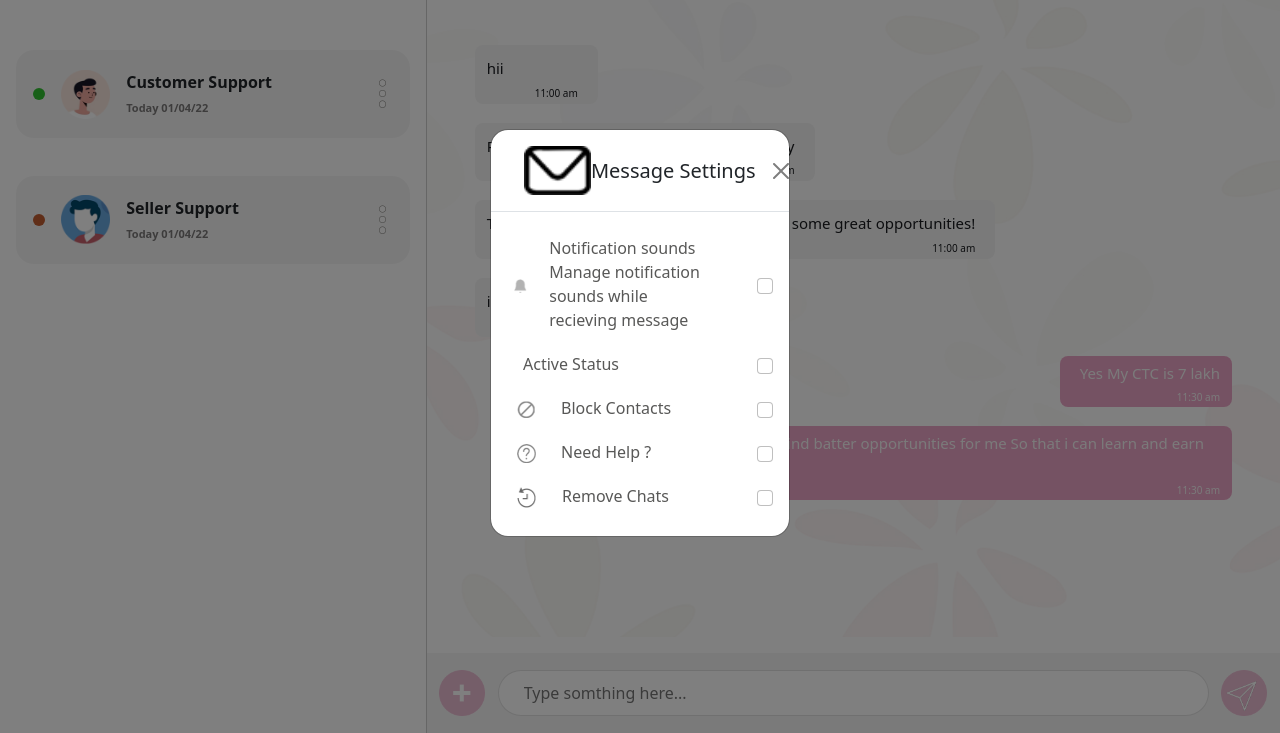
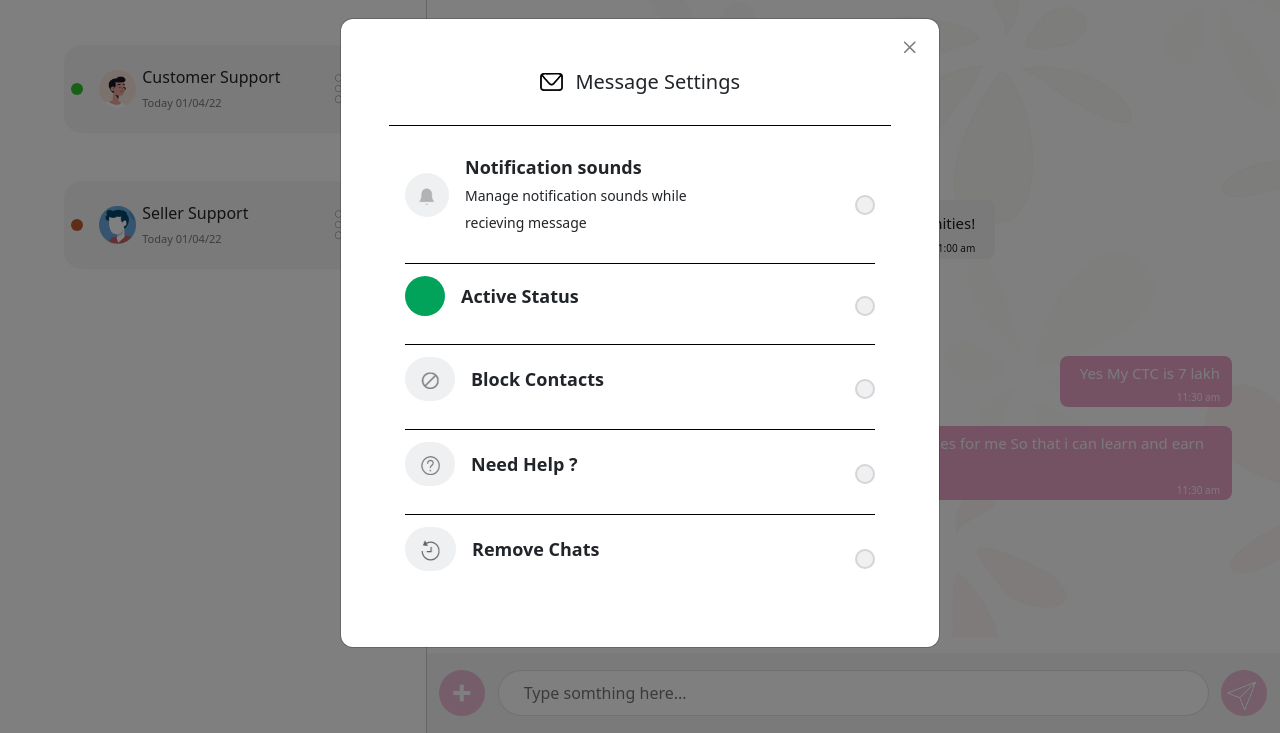
Before and after one commit to Jagrati1213/fireart, a plain HTML site: page index.html in a window 1280 px wide. Both pictures are taken after a click on the button 333 px from the left and 32 px from the top of the page. Shown: the part 67-800 px from the top of the page. Drawn offline with nearby package versions, Linux system fonts and the light colour scheme.

Commit message:
message-settings-style-add

```diff
--- a/style.css
+++ b/style.css
@@ -13,11 +13,14 @@
     --border:#cccccc;
     --msg:#585857;
     --msg-hover:#f5dde867;
+    --msg-set-pink:#eba5c7;
+    --msg-set-white:#eef0f2;
+    --msg-set-green:#00a359;
 }
 body{
     overflow-x: hidden;
 }
-section{
+.chat-container{
     height: 100vh;
     margin: 0;
     padding: 0 !important;
@@ -35,21 +38,21 @@ section{
 }
 .chat-info header,
 .chat-box header,
-.input-box{
+.chat-box .input-box{
    background-color: var(--white);
 }
 .chat-info header,
 .chat-box header{
    height:8vh;
 }
-.chat-person{
+.chat-info .chat-person{
     height: 40vh;
     margin-top: auto;
     /* padding: 0 3rem; */
     padding: 0 4rem;
 
 }
-.pointer{
+.chat-person .person-box .pointer{
     background: var(--green);
     padding: 6px;
     border: none;
@@ -62,7 +65,7 @@ section{
     border-radius: 18px;
     height: 11vh;
 }
-.person-box p{
+.chat-box .person-box p{
     font-size: 16px;
     font-weight: 600;
 }
@@ -70,37 +73,120 @@ section{
     font-size: 11px;
     color: #7b7979;
 }
-.modal-1{
+/* <!-- Message-Settings-Trigger-Modal START--> */
+.massage-setting-modal .modal-dialog{
+    max-width: 600px;
+}
+.massage-setting-modal .modal-content{
+    padding: 0 3rem;
+    border-radius: 13px;
+    padding-bottom: 2rem;
+}
+.massage-setting-modal .modal-header{
+    border-bottom: 1px solid #000;
+}
+.massage-setting-modal .modal-header .btn-close{
+    transform: translate(167%,-88%);
+    font-size: 12px;
+    font-weight:bold;
+}
+.massage-setting-modal .modal-header > div{
+    padding: 2rem 0rem 12px 0rem;
+}
+.massage-setting-modal .modal-header .msg-set-img{
+    width: 5% !important;
+    margin-right: 12px;
+}
+.massage-setting-modal .modal-body{
+    border-bottom: none;
+}
+.massage-setting-modal .modal-body >div{
+    border-bottom: 1px solid #000;
+    padding: 12px 0;
+}
+.massage-setting-modal .modal-body > div:last-child{
+    border-bottom: none;
+}
+.massage-setting-modal .modal-body .msg-set-boxes{
+    padding-bottom: 1rem;
+}
+.massage-setting-modal .modal-body .msg-set-boxes p{
+   font-size: 18px;
+   font-weight: bold;
+}
+.massage-setting-modal .modal-body .msg-set-boxes span{
+    font-size: 14px;
+    font-weight: normal;
+}
+.massage-setting-modal .modal-body button{
+    padding:10px 6px !important;
+    border: none;
+    border-radius: 50px;
+    background: var(--msg-set-white);
+}
+.massage-setting-modal .modal-body .active-msg-set{
+    background: var(--msg-set-green);
+    width: 20%;
+    border-radius: 50px;
+    padding: 20px 20px;
+    margin-bottom: 0;
+}
+.massage-setting-modal .modal-body .msg-set-check-box{
+    background-color: var(--msg-set-white);
+    border: 2px solid #cbc6c6ab;
+    border-radius: 50%;
+    padding: 8px;
+    outline: none !important;
+}
+.massage-setting-modal .modal-body .msg-set-check-box:checked{
+    background-image:none;
+    outline: none !important;
+    padding: 2px;
+    background-color: var(--msg-set-pink);
+
+}
+/* <!-- Message-Settings-Trigger-Modal END--> */
+
+/* <!-- Settings-box-Modal 1 & 2 START--> */
+.setting-box-modal-1{
     width: 61%;
     height: 70%;
     margin-left:3rem;
 }
-.modal-2{
+.setting-box-modal-2{
     width: 61%;
     height: 70%;
     margin-top: 10rem;
     margin-left:3rem;
 }
-.modal-dialog{
+.setting-box-modal-1 .modal-dialog,
+.setting-box-modal-2 .modal-dialog{
  max-width: 300px;
 }
-.modal-content{
+.setting-box-modal-1 .modal-content,
+.setting-box-modal-2 .modal-content{
     border-radius: 18px;
 }
-.modal-body div{
-    padding: 4px 0 6px 0;
+.setting-box-modal-1 .modal-body div,
+.setting-box-modal-2 .modal-body div{
+    padding: 8px 0 6px 0;
     border-radius: 12px;
     color: var(--msg);
     cursor: pointer;
     display: flex;
     align-items: center;
 }
-.modal-body div:hover{
+.setting-box-modal-1 .modal-body div:hover,
+.setting-box-modal-2 .modal-body div:hover{
     background:var(--msg-hover) ;
 }
-.modal-body div button:hover{
+.setting-box-modal-1 .modal-body div button:hover,
+.setting-box-modal-2 .modal-body div button:hover{
     background-color: transparent !important;
 }
+/* <!-- Settings-box-Modal 1 & 2  END--> */
+
+/* <!-- Switch-Modal STRAT--> */
 .switch-modal{
     top: 17%;
     left: 0%;
@@ -122,6 +208,10 @@ section{
 .switch-modal .modal-footer a{
     color: var(--balck);
 }
+.switch-modal .modal-dialog {
+    max-width: 500px;
+    margin: 3.75rem auto;
+}
 
 .img-div{
     width: 100%;
@@ -142,6 +232,8 @@ section{
     height: 20% !important;
     background: white;
 }
+/* <!-- Switch-Modal END--> */
+
 .person-box img,
 .chat-box header img{
     /* max-width: 8.5%; */
@@ -273,7 +365,7 @@ input[type="submit"]{
     .chat-box header img:first-child {
         /* max-width: 11%; */
     }
-    .modal-1,.modal-2{
+    .setting-box-modal-1,.setting-box-modal-2{
         margin-left: 7rem;
     }
 }
```
